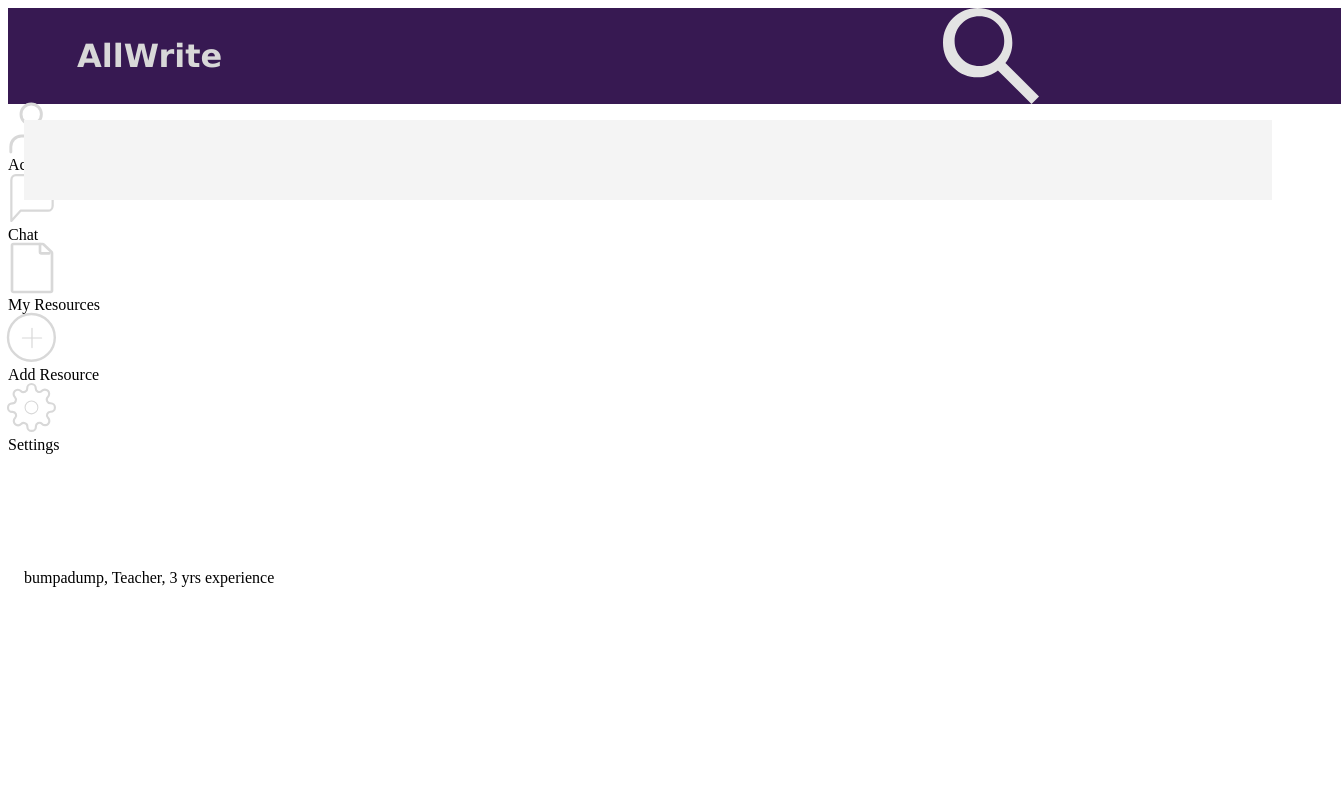
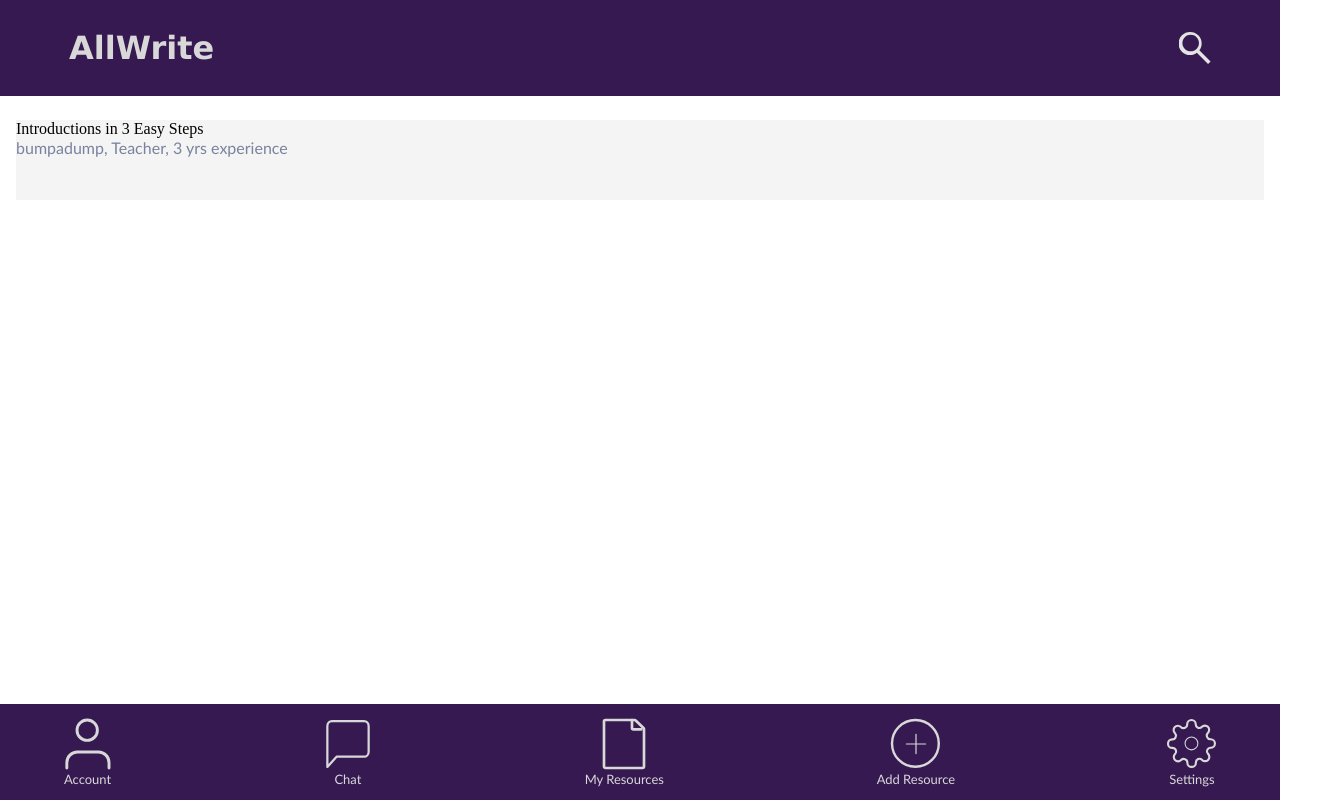
Before and after one commit to HaleyBelsher/allwrite, a plain HTML site: page index.html in a window 1280 px wide. Shown: the whole page, 1341 px wide, since content can reach past the window. Drawn offline with Linux system fonts and the light colour scheme.

Commit message:
corrected some errors in css, added a necessary meta tag to html, moved html comments into readme.md

```diff
--- a/css/style.css
+++ b/css/style.css
@@ -6,14 +6,21 @@ Note: This will include more comments than most code becuase I want
 to look back at this text later to learn further coding.
 */
 
+/* I'm adding a basic reset here to make things easier for you */
+html, body, main, div, section, article, aside, header, footer, table {
+    padding: 0;
+    margin: 0;
+}
+
 svg {
     color:#d8d8d8;
-    overflow:visible
+    /* I removed overflow visibility here */
 }
 
 h1 {
     font-size: 2em;
-    font-family:Bangla MN, Geneva, Verdana, sans-serif;
+    font-family: "Bangla MN", Geneva, Verdana, sans-serif;
+    /* I added quote marks around two-word font names */
 }
 
 /*The period says that "site-header" is a class. The class refers
@@ -21,11 +28,11 @@ more to the location of the text than the type of text it is.*/
 .site-header {
     /*The background-color indicates what will be behind the text.
     It is measured in hex.*/
-    z-index:1000;
+    /* z-index:1000; z-index has no effect on this element at this time (since it's not positioned) */
     padding-left:2.7dvw;
     padding-right:2.7dvw;
     height:12dvh;
-    width:100%;
+    /* width:100%; this rule was causing width problems, better to let the browser handle width when you can */
     display:flex;
     justify-content:space-between;
     align-items:center;
@@ -39,10 +46,14 @@ more to the location of the text than the type of text it is.*/
     color:#d8d8d8;
         }
 
-.siteheader svg{
-    width:1dvh;
+/* The class selector below had a typo (no dash), preventing it from working */
+.site-header svg {
+    /* probably don't want to use dvh units here, since they change so frequently. */
+    /* width:1dvh;
     height:1dvh;
-    max-width:1dvh;
+    max-width:1dvh; */
+    width: 32px;
+    height: auto;
 }
 
 /*This is to make a div for the body content*/
@@ -67,7 +78,7 @@ more to the location of the text than the type of text it is.*/
 
 /*This is the formatting for the text included on the homepage.*/
 /*Titles of resources only*/
-resource-title {
+.resource-title {
 position:relative;
 margin:3%;
 padding-top:30%;
@@ -75,6 +86,7 @@ font-size:1.7em;
 font-family:Avenir, Calibri, sans-serif;
 overflow:hidden;
 color:#677DB7;
+}
 
 .site-title {
 /*Float means that the element should tend toward that side of
--- a/index.html
+++ b/index.html
@@ -1,23 +1,10 @@
-<!-- Title: AllWrite
-Purpose: To code one screen of the AllWrite Prototype for ENGL 5050:
-User Experience and Architecture.
-
-Note: This will include more comments than most code becuase I want
-to look back at this text later to learn further coding. -->
 <!DOCTYPE html>
-<html>
-<!--The <head> section provides metadata about the document. You can
-    only have one head section per html file.-->
+<html lang="en">
     <head>
-<!-- Giving the page a title. This title shows at the top of the
-    screen -->
+        <meta charset="UTF-8"> <!--I moved some comments before this to readme.md. This charset declaration should appear in the first 8 bytes of the file, so comments after are fine, but not before, really. -->
+        <meta name="viewport" content="width=device-width, initial-scale=1.0">
         <title>AllWrite</title>
-<!-- Linking to the stylesheet so that I can make the header look
-    pretty -->
         <link rel="stylesheet" href="css/style.css" />
-
-        <meta name="viewport" content="width=device-width, initial-scale=1.0">
-
     </head>
 <!--The body section contains ALL of the contents of the website.
     There can only be one body section in the html document.-->
```
Also changed, not shown: 1 other file. Lines whose indentation alone changed are shown as unchanged.
